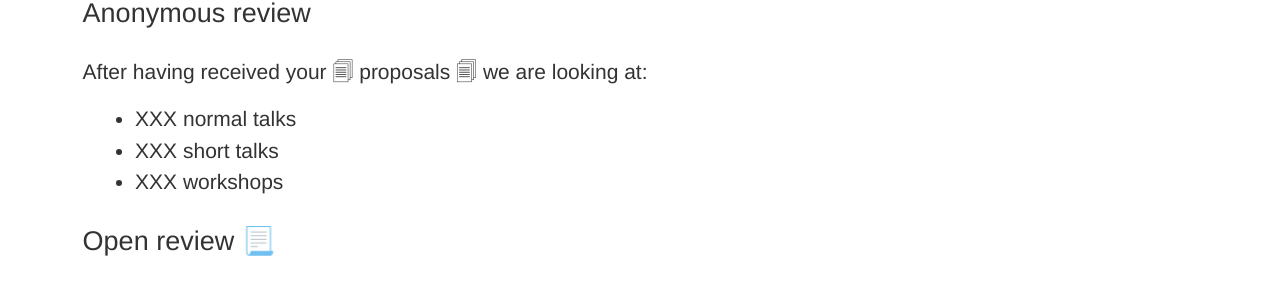
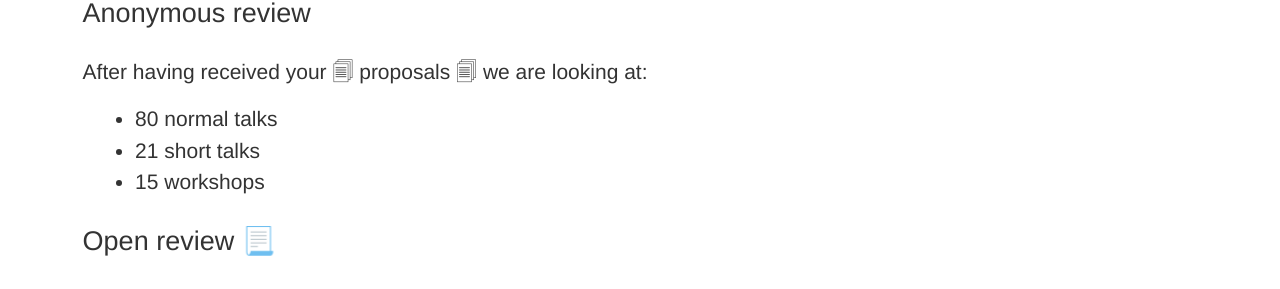
Before and after one commit to RustFestEU/blog.rustfest.eu, a Jekyll site: the page built from _posts/2019-08-29-cfp-committee-hard-at-work.md, in a window 1280 px wide. Shown: the part 404-693 px from the top of the page. Built offline with Jekyll 4.4.1, drawn with Linux system fonts in a browser that asks for light colours.

Commit message:
Add Stats

```diff
--- a/_posts/2019-08-29-cfp-committee-hard-at-work.md
+++ b/_posts/2019-08-29-cfp-committee-hard-at-work.md
@@ -12,9 +12,9 @@ Today we are at step one.
 
 After having received your 🗐 proposals 🗐 we are looking at:
 
-* XXX normal talks
-* XXX short talks
-* XXX workshops
+* 80 normal talks
+* 21 short talks
+* 15 workshops
 
 ## Open review 📃
 
```
